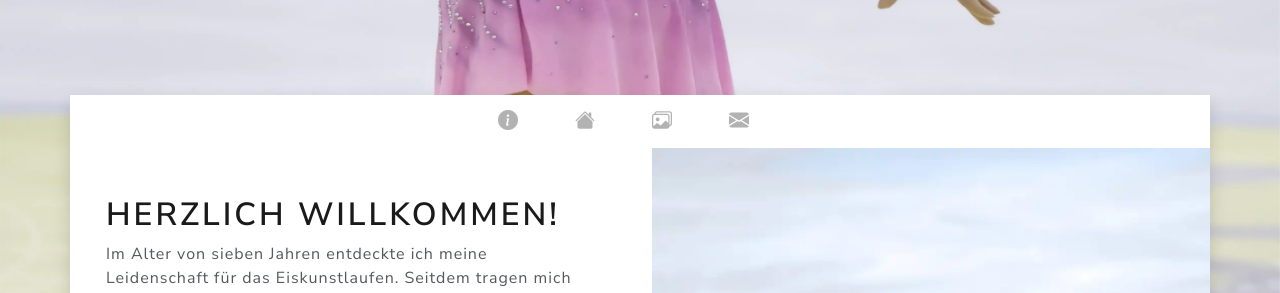
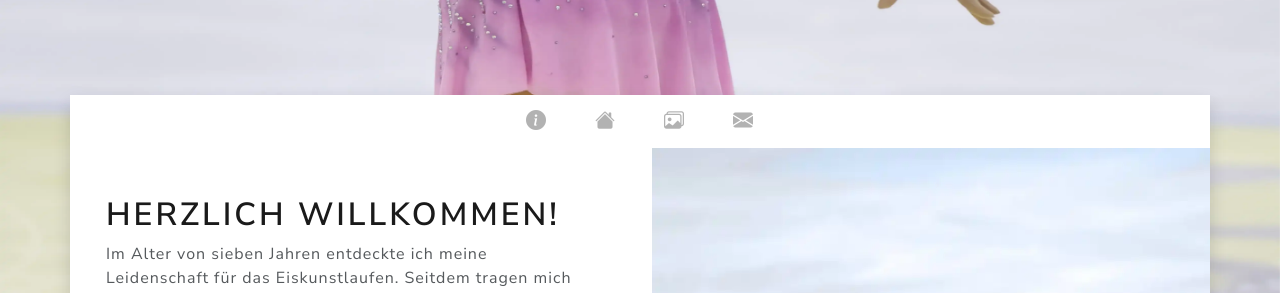
Before and after one commit to flavioaiello/3e2c7395a0ed6e61989d9d6b05156f06a7a27504, a Jekyll site: the page built from index.html, in a window 1280 px wide. Shown: the part 535-828 px from the top of the page. Built offline with Jekyll 4.4.1, drawn with Linux system fonts in a browser that asks for light colours; nearby versions of some CDN libraries.

Commit message:
nicer nav

```diff
--- a/_layouts/default.html
+++ b/_layouts/default.html
@@ -86,9 +86,9 @@
   <main class="container shadow p-0">
     <nav class="navbar bg-light sticky-top border-0 p-0 mb-0">
       <div class="container-fluid justify-content-center px-0">
-        <ul class="navbar-nav flex-row gap-4 mx-auto">
+        <ul class="navbar-nav flex-row gap-3 mx-auto">
           {% for item in site.navigation %}
-          <li class="nav-item">
+          <li class="nav-item mx-3">
             <a class="nav-link" href="{{ item.link }}" aria-label="{{ item.aria_label }}">
               <i class="{{ item.icon }} fs-4"></i>
             </a>
```
